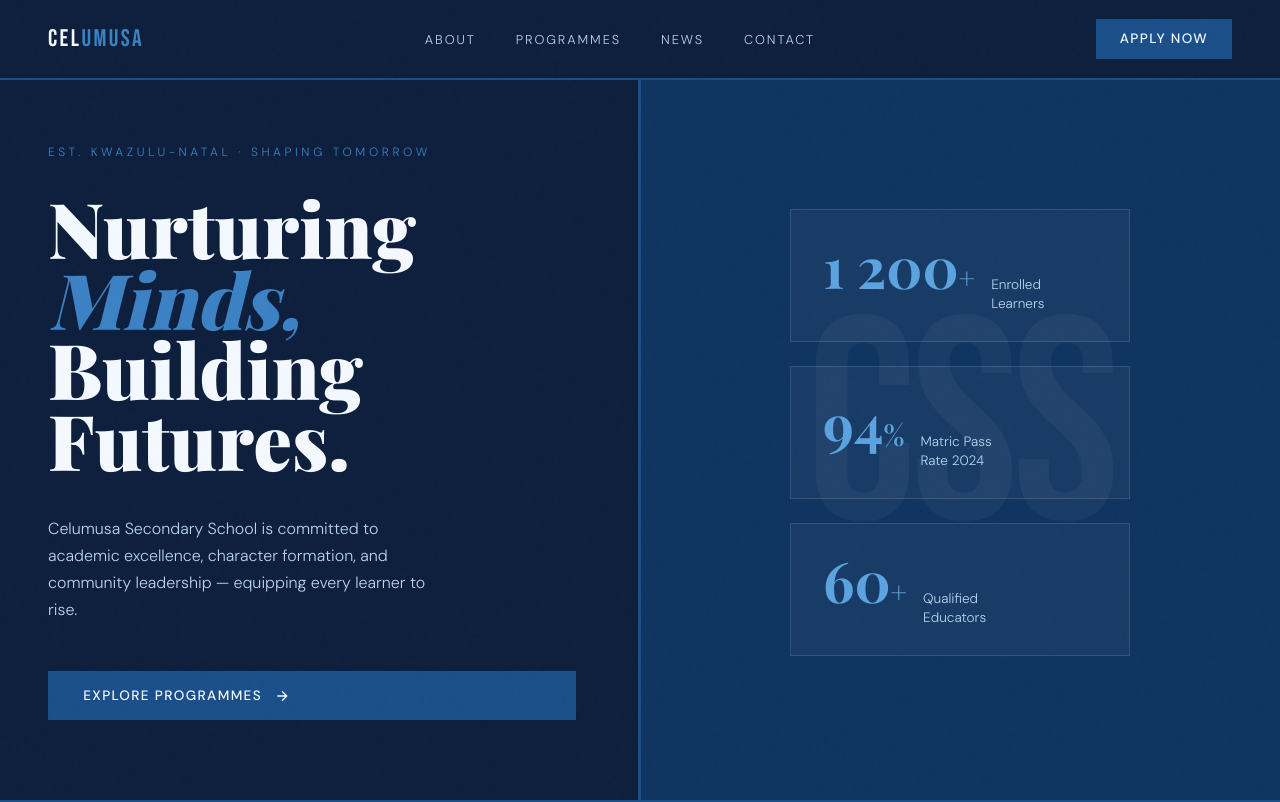
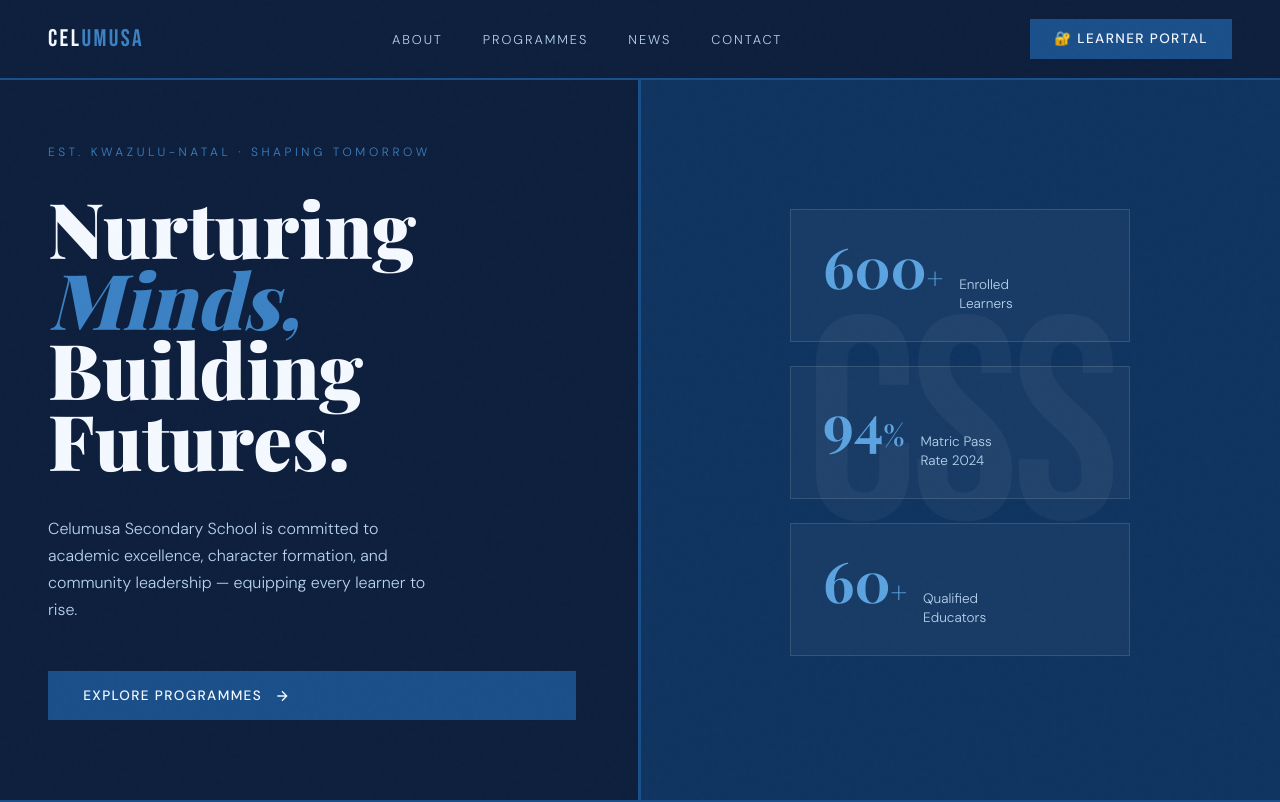
Before and after one commit to moana-tec/celumusa-secondary, a plain HTML site: page index.html in a window 1280 px wide. Shown: the top 802 px of the page. Drawn offline with nearby package versions, Linux system fonts and the light colour scheme; a web font is replaced by a local one.

Commit message:
Update index.html

```diff
--- a/index.html
+++ b/index.html
@@ -535,7 +535,7 @@
     <li><a href="#news">News</a></li>
     <li><a href="#contact">Contact</a></li>
   </ul>
-  <a href="#" class="btn-primary" style="animation:none; padding:.7rem 1.5rem;">Apply Now</a>
+  <a href="celumusa-portal.html" class="btn-primary" style="animation:none; padding:.7rem 1.5rem;">🔐 Learner Portal</a>
 </nav>
 
 <!-- HERO -->
@@ -556,7 +556,7 @@
   <div class="hero-right">
     <div class="stat-stack">
       <div class="stat-card">
-        <div class="stat-num">1 200<span style="font-size:1.8rem">+</span></div>
+        <div class="stat-num">600<span style="font-size:1.8rem">+</span></div>
         <div class="stat-label">Enrolled<br>Learners</div>
       </div>
       <div class="stat-card">
```
